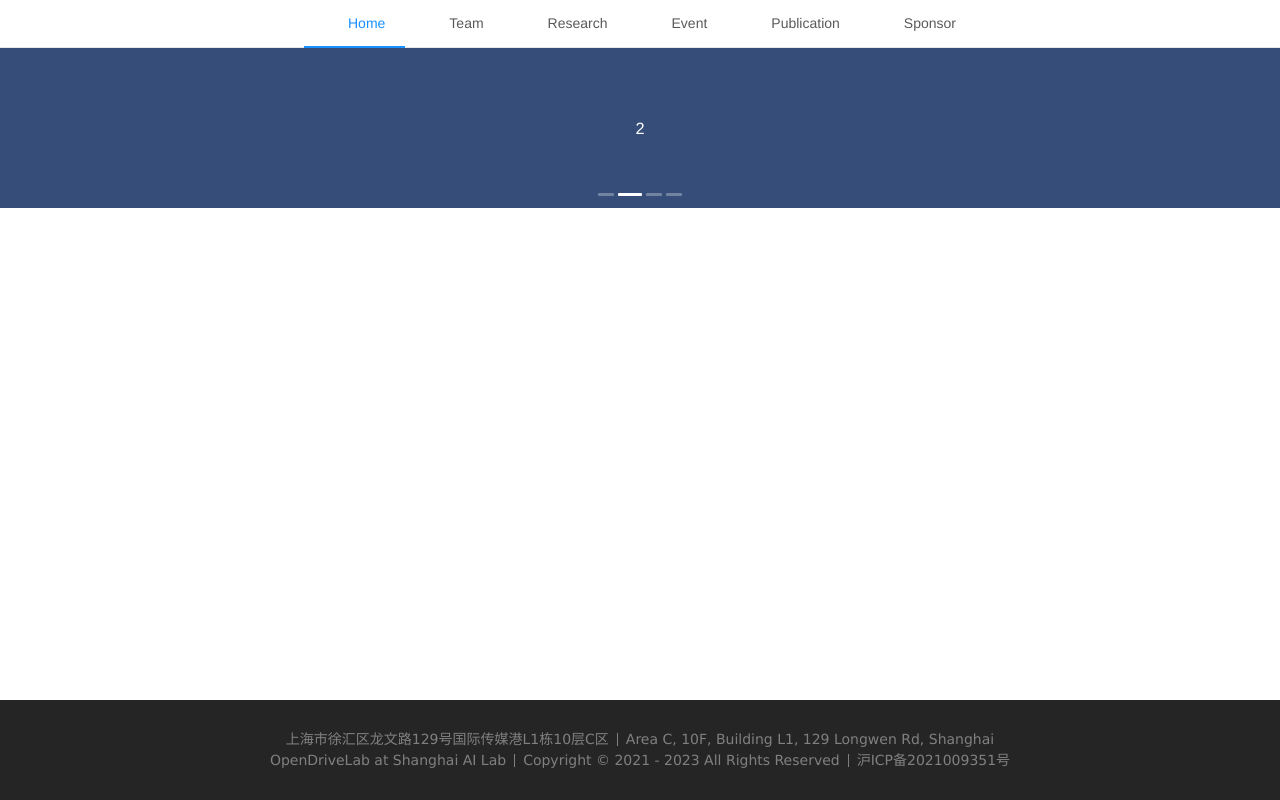
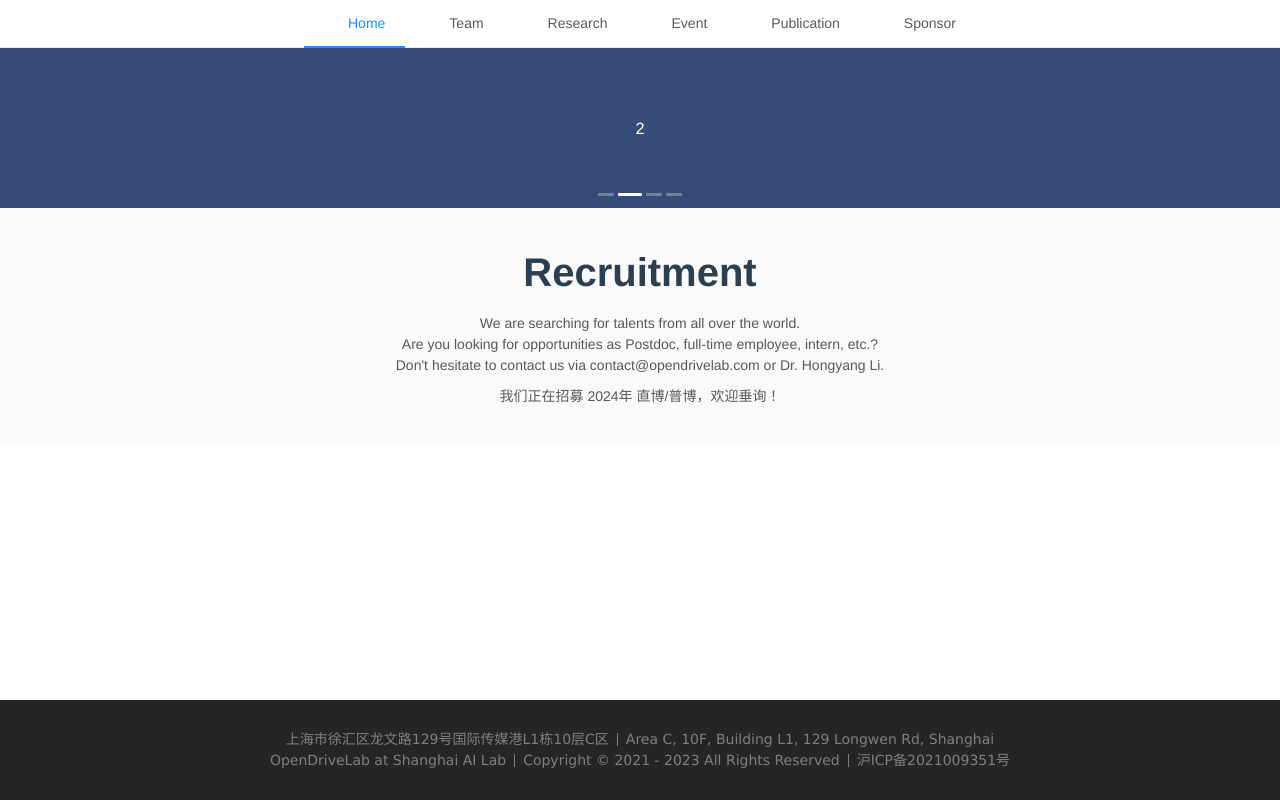
Before and after one commit to orangegk/opendrivelab, a Vue app: page /#/ in a window 1280 px wide. Built offline with nearby package versions, Linux system fonts and the light colour scheme.

Commit message:
feat: 轮播图框架实现

```diff
--- a/src/components/header.vue
+++ b/src/components/header.vue
@@ -1,7 +1,14 @@
 <template>
+  <!-- <a-layout>
+    <a-layout-header class="layout-header">
+      <div class="logo">
+        <img src="@/assets/images/team_logo_long.png" alt="Logo" />
+      </div> -->
       <a-menu v-model="current" mode="horizontal">
         <a-menu-item key="home">
-      <router-link to="/"> <a-icon type="home" />Home</router-link></a-menu-item
+          <router-link to="/">
+            <a-icon type="home" />Home</router-link
+          ></a-menu-item
         >
         <a-menu-item key="team">
           <router-link to="/team"> <a-icon type="team" />Team</router-link>
@@ -39,7 +46,9 @@
           </a-menu-item>
         </a-sub-menu>
         <a-sub-menu key="sub2">
-      <span slot="title"><a-icon type="file-search" /><span>Event</span></span>
+          <span slot="title"
+            ><a-icon type="file-search" /><span>Event</span></span
+          >
           <a-menu-item key="4"
             ><router-link to="/AutonomousDrivingForum">
               <a-icon type="car" />自动驾驶论坛 @ 北京 2023</router-link
@@ -81,6 +90,9 @@
           >
         </a-menu-item>
       </a-menu>
+    <!-- </a-layout-header>
+  </a-layout> -->
+
   <!-- <CarouselVue></CarouselVue> -->
 </template>
 
@@ -91,8 +103,31 @@ export default {
       current: ["home"],
     };
   },
-
 };
 </script>
 
-<style></style>
+<style lang="scss" scoped>
+// .logo {
+//   width: 30px;
+//   height: 31px;
+//   background: rgba(255, 255, 255, 0.2);
+//   margin: 16px 28px 16px 0;
+//   float: left;
+// }
+.layout-header{
+  display: flex;
+  justify-content: space-between;
+  align-items: center;
+}
+.logo {
+  display: flex;
+  align-items: center;
+  height: 64px;
+  padding: 0 24px;
+  background: #fff;
+  box-shadow: 0 2px 8px #f0f1f2;
+}
+.logo img {
+  height: 32px;
+}
+</style>
--- a/src/router/index.js
+++ b/src/router/index.js
@@ -53,8 +53,8 @@ const routes = [
 ]
 
 const router = new VueRouter({
-  mode: 'hash',
-  // mode: 'history',
+  // mode: 'hash',
+  mode: 'history',
   base: process.env.BASE_URL,
   routes
 })
--- a/src/views/HomeView.vue
+++ b/src/views/HomeView.vue
@@ -1,19 +1,47 @@
 <template>
   <div class="home">
     <Carousel></Carousel>
+    <div style="background-color: #fafafa; padding: 24px">
+      <div class="title">Recruitment</div>
+      <a-descriptions >
+        <a-descriptions-item>
+          We are searching for talents from all over the world.
+          <br />
+          Are you looking for opportunities as Postdoc, full-time employee,
+          intern, etc.?
+          <br />
+          Don't hesitate to contact us via contact@opendrivelab.com or Dr.
+          Hongyang Li.
+          <br />
+          <div style="margin-top: 10px">
+            我们正在招募 2024年 直博/普博，欢迎垂询！
+          </div>
+        </a-descriptions-item>
+        <!-- <a-descriptions-item span="3">
+          我们正在招募 2024年 直博/普博，欢迎垂询！
+        </a-descriptions-item> -->
+      </a-descriptions>
+    </div>
   </div>
 </template>
 
 <script>
 // @ is an alias to /src
-import Carousel from './home/CarouselVue.vue';
+import Carousel from "./home/CarouselVue.vue";
 export default {
-  name: 'HomeView',
+  name: "HomeView",
   components: {
     Carousel,
   },
+};
+</script>
+<style lang="scss" scoped>
+.title {
+  padding-top: 10px;
+  padding-bottom: 10px;
+  margin: 0;
+  font-size: 2.5rem;
+  font-weight: bold;
+  text-align: center;
 }
-
-</script>
-<style scoped>
 </style>
```
Also changed, not shown: src/assets/images/team_logo_long.png (added). Lines whose indentation alone changed are shown as unchanged.
